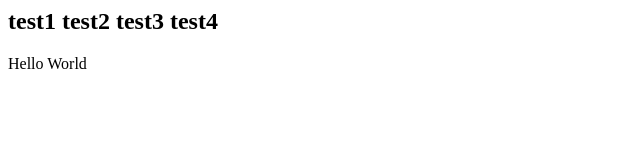
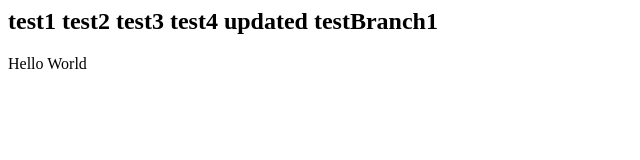
Before and after one commit to naumanm/gitTest, a website: page index.html in a window 1280 px wide. Shown: the whole page, without its empty margins (0-640 px from the left). Drawn offline with Linux system fonts and the light colour scheme.

Commit message:
adding updated testBranch1 and pushed to remote

```diff
--- a/index.html
+++ b/index.html
@@ -9,6 +9,8 @@
   test2
   test3
   test4
+
+  updated testBranch1
 </h2>
 <p>
   Hello World
```
